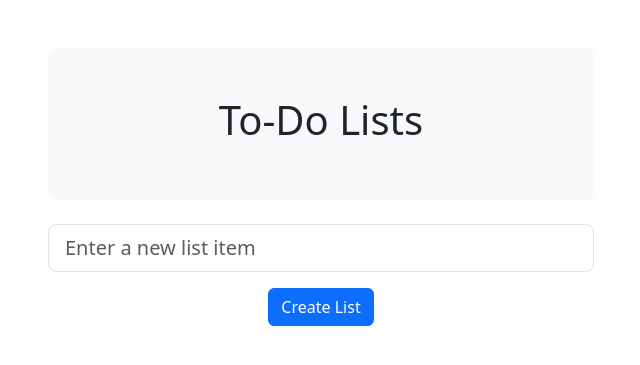
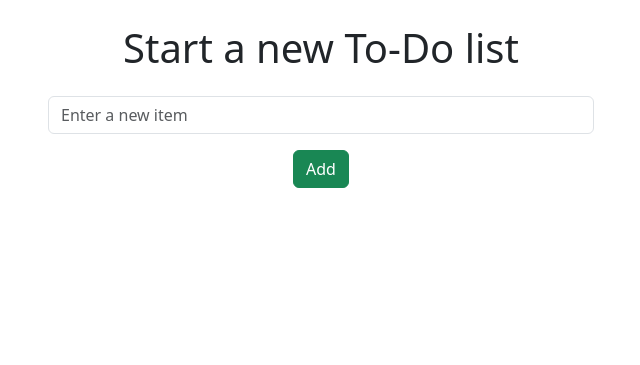
Before and after one commit to RosATypeN/superlists, a Django app: page / in a window 1280 px wide. Shown: the top 365 px of the page, without its empty margins (319-959 px from the left). Run offline with Django 4.2, Linux system fonts and the light colour scheme.

Commit message:
Add Bootstrap styling and improve layout

```diff
--- a/lists/templates/base.html
+++ b/lists/templates/base.html
@@ -1,28 +1,43 @@
-<!DOCTYPE html>
+<!doctype html>
 <html lang="en">
 <head>
-    <meta charset="UTF-8">
     <title>To-Do Lists</title>
 
     <link
-        rel="stylesheet"
-        href="https://cdn.jsdelivr.net/npm/bootstrap@5.3.3/dist/css/bootstrap.min.css"
-    >
+      href="https://cdn.jsdelivr.net/npm/bootstrap@5.3.0/dist/css/bootstrap.min.css"
+      rel="stylesheet">
+
 </head>
 
 <body>
 
 <div class="container">
 
-    <div class="row justify-content-center mt-5">
-        <div class="col-md-6 text-center">
+    <div class="row justify-content-center">
+        <div class="col-md-6">
 
-            <div class="p-5 mb-4 bg-light rounded-3">
+            <h1 class="text-center my-4">
                 {% block header_text %}
                 {% endblock %}
-            </div>
+            </h1>
 
-            {% block content %}
+            <form method="POST"
+                  action="{% block form_action %}{% endblock %}">
+                {% csrf_token %}
+
+                <input
+                    name="item_text"
+                    class="form-control"
+                    placeholder="Enter a new item">
+
+                <div class="text-center mt-3">
+                    <button class="btn btn-success">
+                        Add
+                    </button>
+                </div>
+            </form>
+
+            {% block table %}
             {% endblock %}
 
         </div>
--- a/lists/templates/home.html
+++ b/lists/templates/home.html
@@ -1,30 +1,9 @@
-{% extends "base.html" %}
+{% extends 'base.html' %}
 
 {% block header_text %}
-<h1>To-Do Lists</h1>
+Start a new To-Do list
 {% endblock %}
 
-{% block content %}
-
-<form method="POST" action="/lists/new">
-    {% csrf_token %}
-
-    <input
-        id="id_new_item"
-        name="item_text"
-        class="form-control form-control-lg"
-        placeholder="Enter a new list item"
-    >
-
-    <div class="mt-3">
-        <button
-            type="submit"
-            class="btn btn-primary"
-        >
-            Create List
-        </button>
-    </div>
-
-</form>
-
+{% block form_action %}
+/
 {% endblock %}
--- a/lists/urls.py
+++ b/lists/urls.py
@@ -2,6 +2,5 @@ from django.urls import path
 from lists import views
 
 urlpatterns = [
-    path('new', views.new_list, name='new_list'),        # POST 创建新列表
-    path('<int:list_id>/', views.view_list, name='view_list'),  # 查看列表
+    path('<int:list_id>/', views.view_list, name='view_list'),
 ]
--- a/lists/views.py
+++ b/lists/views.py
@@ -1,19 +1,18 @@
-# lists/views.py
 from django.shortcuts import render, redirect, get_object_or_404
 from lists.models import List, Item
 
 def home_page(request):
-    # 首页只显示输入框，不处理 POST
+    if request.method == 'POST':
+        return new_list(request)
     return render(request, 'home.html')
 
 def new_list(request):
-    # 只通过 /lists/new POST 创建新的 List 和第一个 Item
+    # 每次 POST 都只创建一个新列表和一个 Item
     list_ = List.objects.create()
     Item.objects.create(text=request.POST['item_text'], list=list_)
     return redirect(f'/lists/{list_.id}/')
 
 def view_list(request, list_id):
-    # 查看指定 List 的 Items
     list_ = get_object_or_404(List, id=list_id)
     if request.method == 'POST':
         Item.objects.create(text=request.POST['item_text'], list=list_)
--- a/notes/urls.py
+++ b/notes/urls.py
@@ -4,6 +4,6 @@ from lists import views
 
 urlpatterns = [
     path('admin/', admin.site.urls),
-    path('', views.home_page, name='home'),       # 根路径显示首页
-    path('lists/', include('lists.urls')),        # lists 应用 URL
+    path('', views.home_page, name='home'),
+    path('lists/', include('lists.urls')),
 ]
```
Also changed, not shown: lists/models.py (+2 -8 lines), lists/templates/list.html (+7 -32 lines), lists/tests.py (+5 -49 lines).
